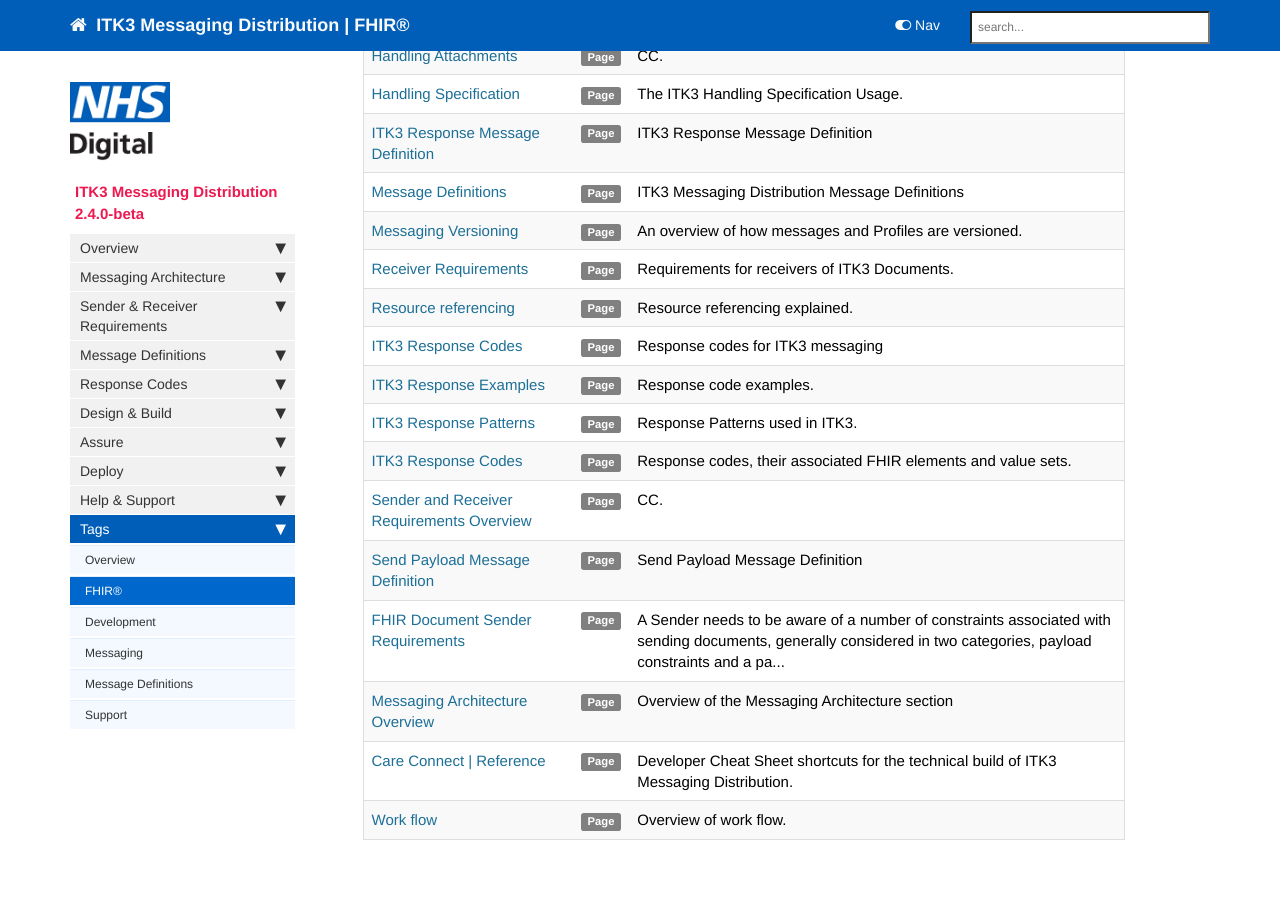
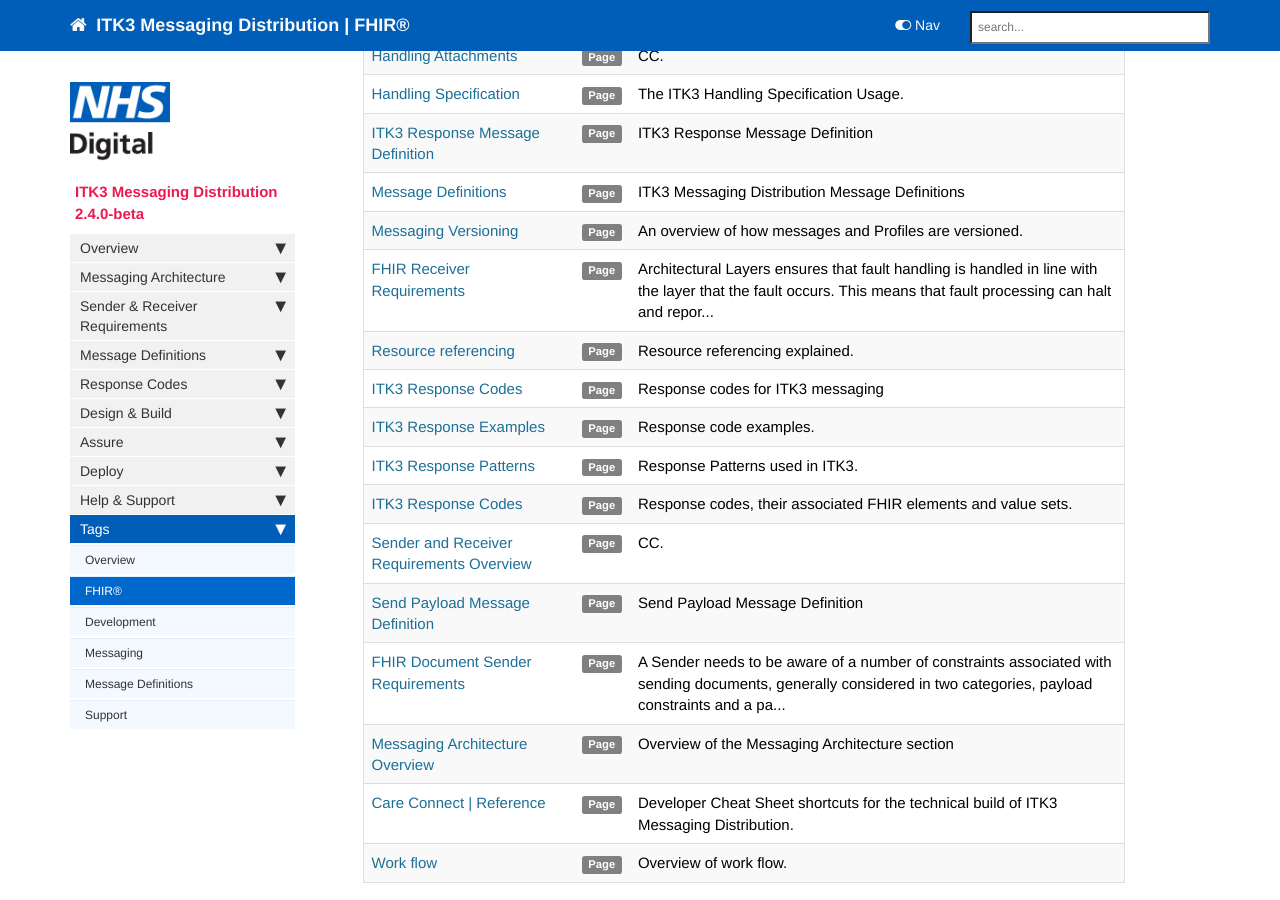
Before and after one commit to nhsconnect/ITK3-Messaging-Distribution, a Jekyll site: the page built from pages/tags/tag_fhir.md, in a window 1280 px wide and 900 px high, scrolled down 702 px. Built offline with Jekyll 4.4.1, drawn with Linux system fonts in a browser that asks for light colours; nearby versions of some CDN libraries; comment, search, counter and statistics services are not loaded.

```diff
--- a/pages/explore/explore_rec_req.md
+++ b/pages/explore/explore_rec_req.md
@@ -1,15 +1,19 @@
 ---
-title: Receiver Requirements
+title: FHIR Receiver Requirements
 keywords: explore Reference
 tags: [explore,fhir]
 sidebar: overview_sidebar
 permalink: explore_rec_req.html
-summary: "Requirements for receivers of ITK3 Documents."
+summary: "Architectural Layers ensures that fault handling is handled in line with the layer that the fault occurs.
+This means that fault processing can halt and report at the appropriate point of “fault/error”, all errors are regarded as fatal and there will only be a maximum of 2 Message Responses, each containing a maximum of one Response Code.
+"
 ---
 
 {% include custom/search.warnbanner.html %}
 
 ## Recipient – Header Validation ##
+
+Receiving systems must apply basic header validation to check that the system is the intended recipient.
 
 <table style="width:100%;max-width: 100%;">
 <tr>
@@ -19,10 +23,23 @@ summary: "Requirements for receivers of ITK3 Documents."
 <th width="10%">Receiver</th>
 </tr>
 <tr>
-<td bgcolor="#dfefff"><b>FHIR-XX-n</b></td>
-<td>A description of the requirement</td>
-<td bgcolor="#dfefff">Yes or No</td>
-<td bgcolor="#dfefff">Yes or No</td>
+<td bgcolor="#dfefff"><b>FHIR-RR-01</b></td>
+<td>The system <b>MUST</b> validate "recipient" information contained in the Document "header" information to check that the identified recipient organisation, or person is supported by the system.</td>
+<td bgcolor="#dfefff">N</td>
+<td bgcolor="#dfefff">Y</td>
+</tr>
+<tr>
+<td>1</td>
+<td colspan="3">The system <b>MUST</b> where requested either :<br/>
+<ul>
+<li>Reject the message with an appropriate response code</li>
+<li>Accept the message and pass it through to the clinical application for processing</li>
+</ul>
+</td>
+</tr>
+<tr>
+<td>NB</td>
+<td colspan="3">The sending of responses is controlled using the appropriate flag in the ITK3 MessageHeader- ITKMessageHandling extension on the incoming FHIR document bundle.</td>
 </tr>
 </table>
 
@@ -37,10 +54,10 @@ summary: "Requirements for receivers of ITK3 Documents."
 <th width="10%">Receiver</th>
 </tr>
 <tr>
-<td bgcolor="#dfefff"><b>FHIR-XX-n</b></td>
+<td bgcolor="#dfefff"><b>FHIR-RR-01</b></td>
 <td>A description of the requirement</td>
-<td bgcolor="#dfefff">Yes or No</td>
-<td bgcolor="#dfefff">Yes or No</td>
+<td bgcolor="#dfefff">N</td>
+<td bgcolor="#dfefff">Y</td>
 </tr>
 </table>
 
@@ -55,10 +72,10 @@ summary: "Requirements for receivers of ITK3 Documents."
 <th width="10%">Receiver</th>
 </tr>
 <tr>
-<td bgcolor="#dfefff"><b>FHIR-XX-n</b></td>
+<td bgcolor="#dfefff"><b>FHIR-RR-01</b></td>
 <td>A description of the requirement</td>
-<td bgcolor="#dfefff">Yes or No</td>
-<td bgcolor="#dfefff">Yes or No</td>
+<td bgcolor="#dfefff">N</td>
+<td bgcolor="#dfefff">Y</td>
 </tr>
 </table>
 
@@ -73,10 +90,10 @@ summary: "Requirements for receivers of ITK3 Documents."
 <th width="10%">Receiver</th>
 </tr>
 <tr>
-<td bgcolor="#dfefff"><b>FHIR-XX-n</b></td>
+<td bgcolor="#dfefff"><b>FHIR-RR-01</b></td>
 <td>A description of the requirement</td>
-<td bgcolor="#dfefff">Yes or No</td>
-<td bgcolor="#dfefff">Yes or No</td>
+<td bgcolor="#dfefff">N</td>
+<td bgcolor="#dfefff">Y</td>
 </tr>
 </table>
 
@@ -91,9 +108,9 @@ summary: "Requirements for receivers of ITK3 Documents."
 <th width="10%">Receiver</th>
 </tr>
 <tr>
-<td bgcolor="#dfefff"><b>FHIR-XX-n</b></td>
+<td bgcolor="#dfefff"><b>FHIR-RR-01</b></td>
 <td>A description of the requirement</td>
-<td bgcolor="#dfefff">Yes or No</td>
-<td bgcolor="#dfefff">Yes or No</td>
+<td bgcolor="#dfefff">N</td>
+<td bgcolor="#dfefff">Y</td>
 </tr>
 </table>
```
